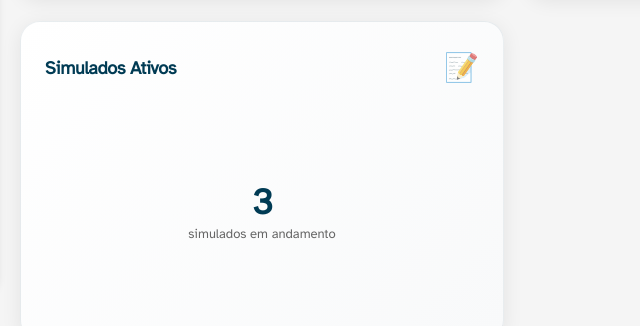
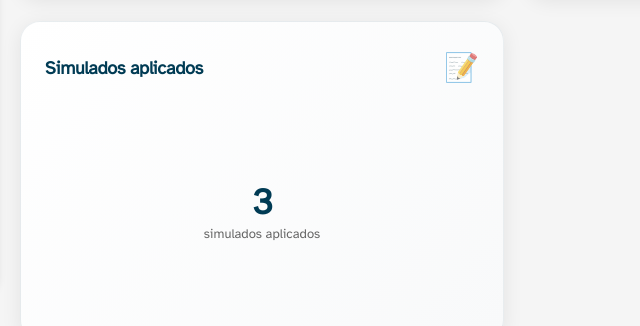
Before and after one commit to do2anjos/Eduscore, a website: page public/home.html in a window 1280 px wide. Shown: the part 502-828 px from the top of the page, 244-884 px from the left. Drawn offline with nearby package versions, Linux system fonts and the light colour scheme; no server answers; sample sign-in values are in the browser's storage.

Commit message:
refactor: alterar 'Simulados Ativos' para 'Simulados aplicados' em todo o sistema

```diff
--- a/public/home.html
+++ b/public/home.html
@@ -97,13 +97,13 @@
 
         <div class="metric-card-modern">
           <div class="metric-card-header">
-            <h3>Simulados Ativos</h3>
+            <h3>Simulados aplicados</h3>
             <span class="metric-icon">📝</span>
           </div>
           <div class="metric-card-content" style="justify-content: center; align-items: center; min-height: 200px;">
             <div class="metric-value">
               <span class="value-number">3</span>
-              <span class="value-label">simulados em andamento</span>
+              <span class="value-label">simulados aplicados</span>
             </div>
           </div>
         </div>
@@ -183,7 +183,7 @@
     }
 
     function atualizarCards(stats) {
-      // Simulados Ativos: número de etapas disponíveis
+      // Simulados aplicados: número de etapas disponíveis
       const simuladosAtivos = Array.isArray(stats.por_etapa) ? stats.por_etapa.length : 0;
       const simuladosEl = document.querySelector('.metric-card-modern:nth-of-type(3) .value-number');
       if (simuladosEl) simuladosEl.textContent = simuladosAtivos.toString();
```
Also changed, not shown: README.md, doc/CHANGELOG.md.
